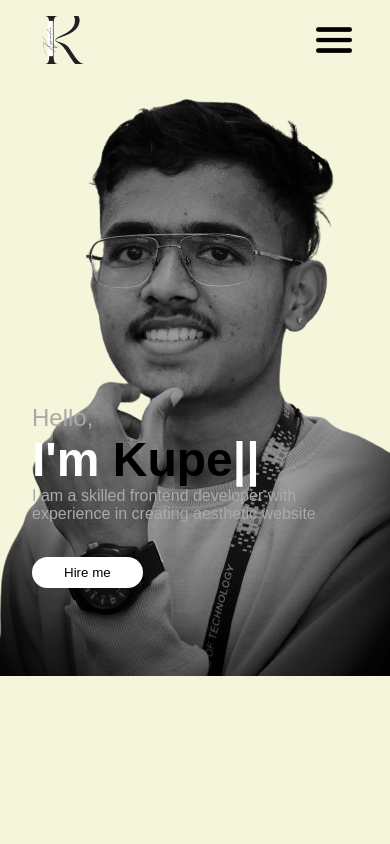
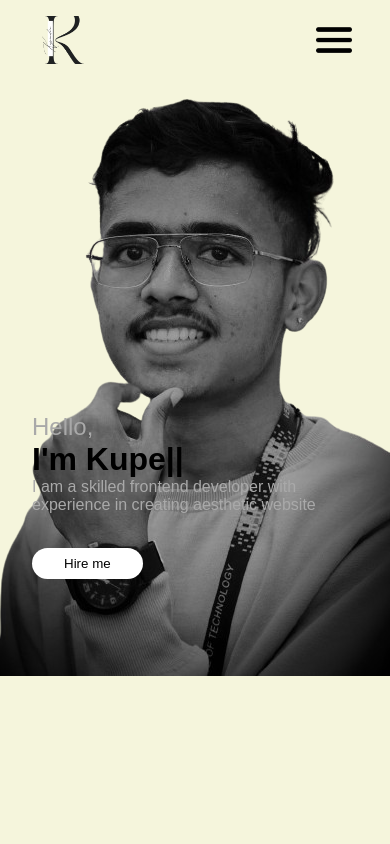
Before and after one commit to kupendrav/My-Portfolio, a React (Vite) app: page / in a window 390 px wide. Shown: the top 844 px of the page. Built offline with nearby package versions, Linux system fonts and the light colour scheme; no server answers; a web font is replaced by a local one.

Commit message:
@media query

```diff
--- a/src/components/intro/intro.css
+++ b/src/components/intro/intro.css
@@ -54,8 +54,8 @@
 }
 @media screen and (max-width:500px){
   .introText{
-    color: white;
-    font-size: 3rem;
+    color: black;
+    font-size: 2rem;
   }
   .introContent{
     font-size: 15vw;
```
